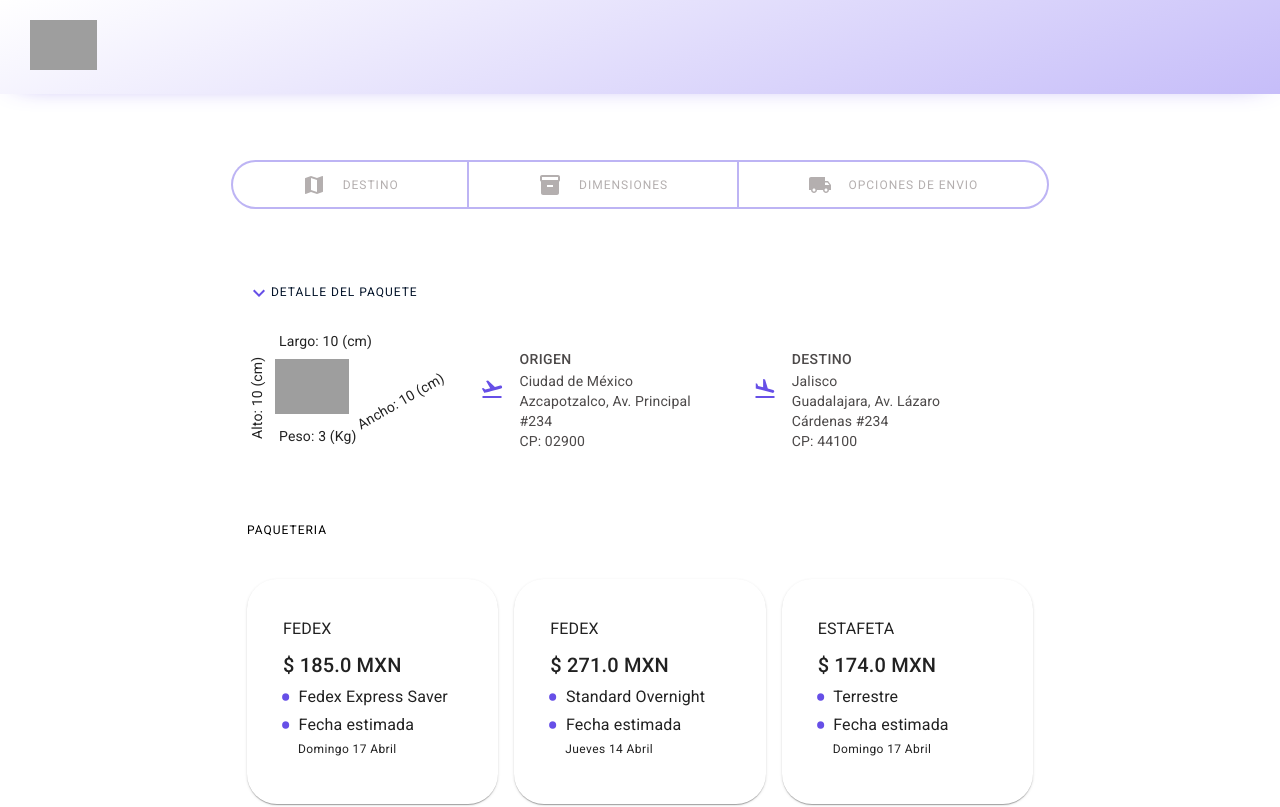
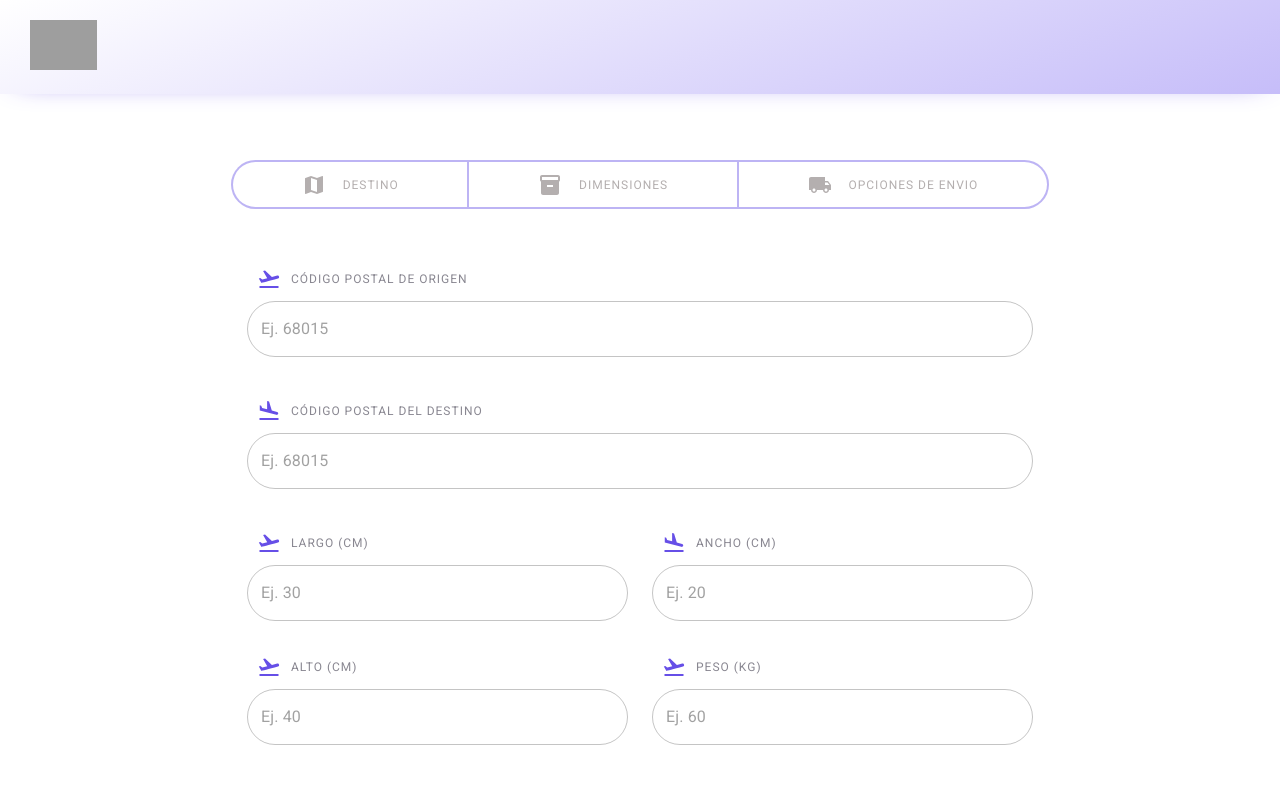
Before and after one commit to joseriosjose/Skydropx-challenge, a Next.js app: page / in a window 1280 px wide. Shown: the top 807 px of the page. Built offline with nearby package versions, Linux system fonts and the light colour scheme; grey boxes are pictures that could not be loaded.

Commit message:
Create CustomHooks useForm / Validators

```diff
--- a/src/components/DestinationForm/DestinationForm.tsx
+++ b/src/components/DestinationForm/DestinationForm.tsx
@@ -2,23 +2,27 @@
 import FlightTakeoffIcon from "@mui/icons-material/FlightTakeoff";
 import FlightLandIcon from "@mui/icons-material/FlightLand";
 import { Input } from "components";
+import useForm from "hooks/useForm";
+import { handleOnlyNumber } from "utils/ValidatorsUtils";
 
 const DestinationForm = () => {
+  const { fields, register } = useForm(
+    { zip_from: "", zip_to: "" },
+    { zip_to: handleOnlyNumber(5), zip_from: handleOnlyNumber(5) }
+  );
   return (
     <Fragment>
       <Input
-        variant="outlined"
         icon={FlightTakeoffIcon}
         label="Código postal de origen"
-        fullWidth
         placeholder="Ej. 68015"
+        {...register("zip_from")}
       />
       <Input
-        variant="outlined"
         icon={FlightLandIcon}
         label="Código postal del destino"
-        fullWidth
         placeholder="Ej. 68015"
+        {...register("zip_to")}
       />
     </Fragment>
   );
--- a/src/components/DimensionsForm/DimensionsForm.tsx
+++ b/src/components/DimensionsForm/DimensionsForm.tsx
@@ -3,44 +3,58 @@
 import FlightLandIcon from "@mui/icons-material/FlightLand";
 import { Input } from "components";
 import { Grid } from "@mui/material";
+import useForm from "hooks/useForm";
+import { handleOnlyNumber } from "utils/ValidatorsUtils";
 
 const DimensionsForm = () => {
+  const { register, fields } = useForm(
+    {
+      weight: "",
+      height: "",
+      width: "",
+      length: "",
+    },
+    {
+      weight: handleOnlyNumber(3),
+      height: handleOnlyNumber(3),
+      width: handleOnlyNumber(3),
+      length: handleOnlyNumber(3),
+    }
+  );
+
+  console.log(fields);
   return (
     <Grid container spacing={{ xs: 1, md: 3 }}>
       <Grid item xs={6}>
         <Input
-          variant="outlined"
           icon={FlightTakeoffIcon}
           label="Largo (cm)"
-          fullWidth
           placeholder="Ej. 30"
+          {...register("length")}
         />
       </Grid>
       <Grid item xs={6}>
         <Input
-          variant="outlined"
           icon={FlightLandIcon}
           label="Ancho (cm)"
-          fullWidth
           placeholder="Ej. 20"
+          {...register("width")}
         />
       </Grid>
       <Grid item xs={6}>
         <Input
-          variant="outlined"
           icon={FlightTakeoffIcon}
           label="Alto (cm)"
-          fullWidth
           placeholder="Ej. 40"
+          {...register("height")}
         />
       </Grid>
       <Grid item xs={6}>
         <Input
-          variant="outlined"
           icon={FlightTakeoffIcon}
           label="Peso (Kg)"
-          fullWidth
           placeholder="Ej. 60"
+          {...register("weight")}
         />
       </Grid>
     </Grid>
--- a/src/components/Input/Input.tsx
+++ b/src/components/Input/Input.tsx
@@ -2,9 +2,9 @@
 import { styled, Theme } from "@mui/material/styles";
 import { SvgIcon, Typography } from "@mui/material";
 import TextField from "@mui/material/TextField";
-import { OutlinedTextFieldProps } from "@mui/material/TextField";
+import { StandardTextFieldProps } from "@mui/material/TextField";
 
-export interface InputWrapperProps extends OutlinedTextFieldProps {
+export interface InputWrapperProps extends StandardTextFieldProps {
   icon: typeof SvgIcon;
 }
 
@@ -28,13 +28,30 @@
   color: "#898791",
 }));
 
-const Input = ({ label, placeholder, icon, ...props }: InputWrapperProps) => {
+const Input = ({
+  label,
+  placeholder,
+  icon,
+  onChange,
+  value,
+  name,
+  ...props
+}: InputWrapperProps) => {
   const Icon = icon;
   return (
     <ContainerInputWrapper>
       <Icon />
       <TitleInputWrapper variant="overline">{label}</TitleInputWrapper>
-      <InputWrapper size="medium" placeholder={placeholder} {...props} />
+      <InputWrapper
+        fullWidth
+        size="medium"
+        placeholder={placeholder}
+        {...props}
+        variant="outlined"
+        onChange={onChange}
+        value={value}
+        name={name}
+      />
     </ContainerInputWrapper>
   );
 };
--- a/src/components/StepForm/StepForm.tsx
+++ b/src/components/StepForm/StepForm.tsx
@@ -85,7 +85,8 @@
       </StepTitleMovilWrapper>
 
       <StepContainerWrapper>
-        <DeliveryOptions />
+        <DestinationForm />
+        <DimensionsForm />
       </StepContainerWrapper>
       <StepActionsWrapper>
         <Button buttonType="secondary" text="Limpiar" />
--- /dev/null
+++ b/src/hooks/useForm.ts
@@ -0,0 +1,52 @@
+import React, { useState, useCallback } from 'react'
+
+
+interface DefaultValidators {
+    [key: string]: (name: string) => boolean
+}
+
+const useForm = <T extends Object>(defaultValues: T, defaultValidators?: DefaultValidators) => {
+    const [fields, setfields] = useState({ ...defaultValues });
+
+    const handleInput = useCallback(
+        (name: keyof typeof fields) => ({ target }: React.ChangeEvent<HTMLInputElement>) => {
+            const { value, name } = target;
+            const validator = defaultValidators && defaultValidators[name as keyof typeof defaultValidators]
+            if (!validator || (validator && validator(value))) //si no existe validator aplica directo || si existe validator necesita validarse
+                setfields((oldFields) => ({ ...oldFields, [name]: value }))
+        },
+        [defaultValidators],
+    )
+
+
+    const reset = useCallback(
+        () => {
+            const clear = Object.entries(fields).reduce((acc, current) => {
+                const [name] = current;
+                return { ...acc, [name]: "" };
+            }, { ...fields });
+            setfields({ ...clear })
+        },
+        [fields],
+    )
+
+
+    const register = useCallback(
+        (name: keyof typeof fields) => {
+            return {
+                name,
+                onChange: handleInput(name),
+                value: fields[name as keyof typeof fields]
+            }
+        },
+        [handleInput, fields],
+    )
+    return {
+        fields,
+        register,
+        reset
+    }
+
+}
+
+export default useForm;
--- /dev/null
+++ b/src/utils/ValidatorsUtils.ts
@@ -0,0 +1,6 @@
+
+export const handleOnlyNumber = (size?: number) => (name: string) => {
+    if (!/[0-9]/g.test(name)) return false
+    if (size && name.length > size) return false
+    return true
+}
```
